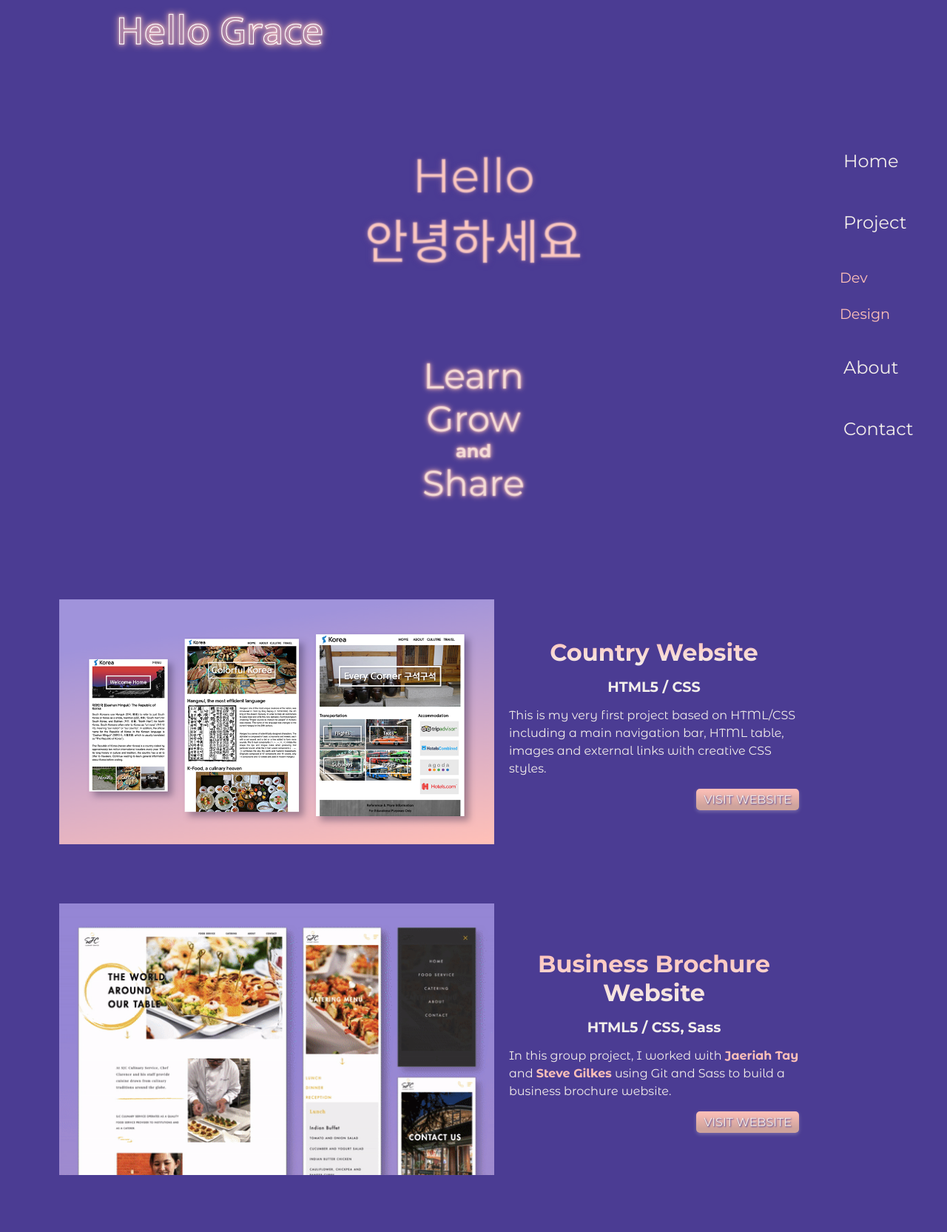
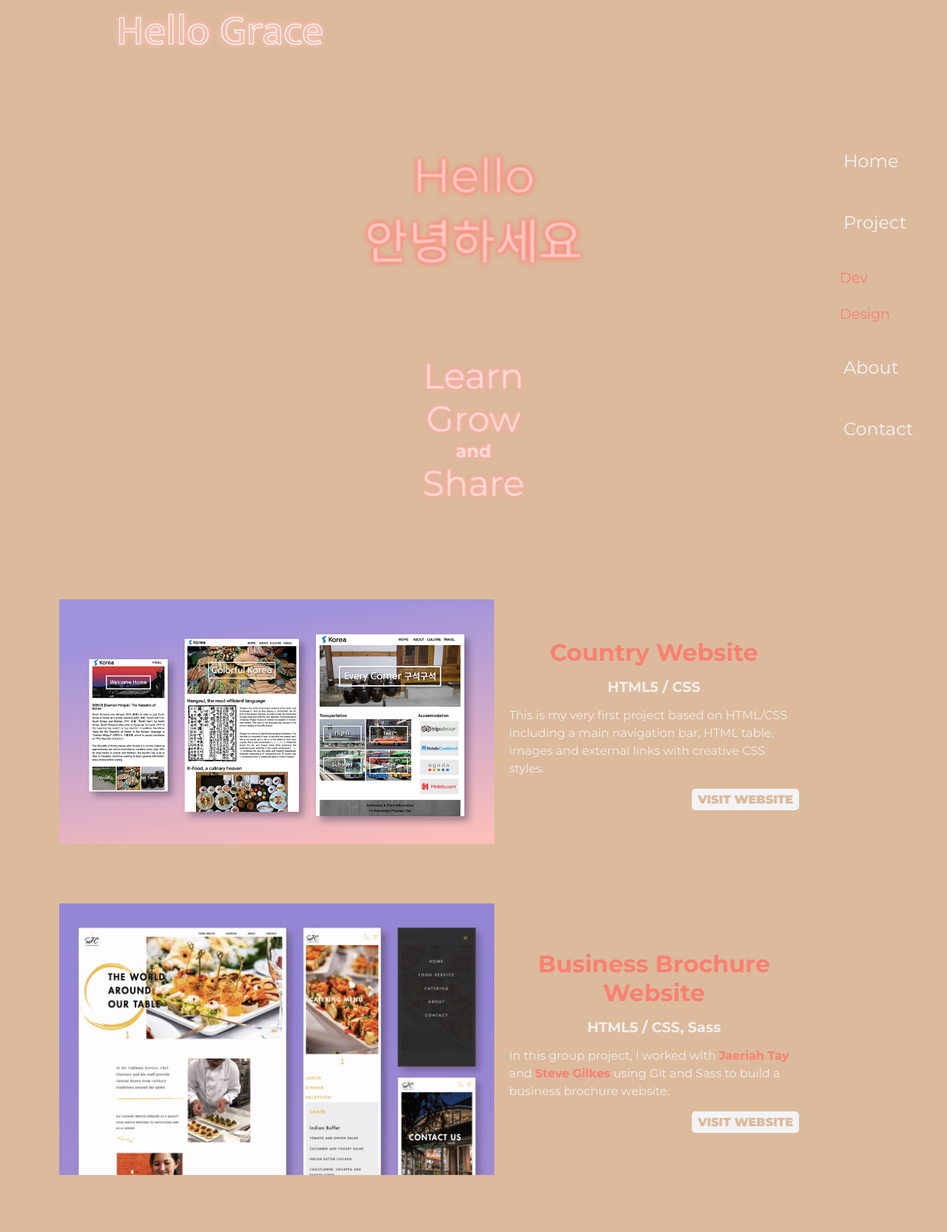
Before and after one commit to hellogracec/grace.github.io, a PHP site: page / in a window 1280 px wide. Shown: the top 1665 px of the page at 74% size. Run offline with PHP 8.4, Linux system fonts and the light colour scheme; some libraries are stand-ins or nearby versions.

Commit message:
Style Big Change

```diff
--- a/scss/defaults/_typography.scss
+++ b/scss/defaults/_typography.scss
@@ -15,7 +15,7 @@ html {
 h1 {
   font-size: 3em;
   text-align: center;
-  background: -webkit-linear-gradient(#ffc0b8, #f3eeea);
+  background: -webkit-linear-gradient($mainColor, #ffc0b8);
   -webkit-background-clip: text;
   -webkit-text-fill-color: transparent;
   margin: 0;
@@ -25,9 +25,7 @@ h1 {
 h2 {
   font-size: 2em;
   text-align: center;
-  background: -webkit-linear-gradient(#ffc0b8, #f3eeea);
-  -webkit-background-clip: text;
-  -webkit-text-fill-color: transparent;
+  color: $mainColor;
   margin: 0;
 }
 
@@ -52,7 +50,8 @@ p {
   line-height: 1.5em;
   margin: 0;
   color: #f3eeea;
-  font-family: $Mont-Alt;
+  font-family: $Mont;
+  font-weight: 400;
 }
 
 footer p {
--- a/scss/site/_banner.scss
+++ b/scss/site/_banner.scss
@@ -35,12 +35,12 @@
 
 @-webkit-keyframes glow {
   from {
-    text-shadow: 0 0 5px #4b3c93, 0 0 10px #4b3c93, 0 0 15px #ffc0b8,
+    text-shadow: 0 0 5px $mainColor, 0 0 10px $mainColor, 0 0 15px #ffc0b8,
       0 0 20px #ffc0b8, 0 0 25px #f3eeea;
   }
   to {
     text-shadow: 0 0 10px #f3eeea, 0 0 15px #f3eeea, 0 0 20px #ffc0b8,
-      0 0 25px #ffc0b8, 0 0 30px #4b3c93;
+      0 0 25px #ffc0b8, 0 0 30px $mainColor;
   }
 }
 
@@ -57,7 +57,7 @@
       0 0 5px #ffc0b8, 0 0 7px #ffc0b8;
   }
   to {
-    text-shadow: 0 0 2px #ffc0b8, 0 0 4px #4b3c93, 0 0 6px #4b3c93,
-      0 0 8px #4b3c93, 0 0 10px #4b3c93;
+    text-shadow: 0 0 2px #ffc0b8, 0 0 4px $mainColor, 0 0 6px $mainColor,
+      0 0 8px $mainColor, 0 0 10px $mainColor;
   }
 }
--- a/scss/site/_body.scss
+++ b/scss/site/_body.scss
@@ -2,30 +2,6 @@
 
 body {
   margin: 10px 0;
-  background: #4b3c93;
+  background: $backgroundColor;
   overflow-x: hidden;
 }
-
-// #386d81,
-// #6989b1,
-// #7e7daf,
-// #827baf,
-// #976cab,
-// #9e63a6,
-// #a658a0,
-// #a8569f,
-// #b06da0,
-// #ce86ae
-
-// background: linear-gradient(
-//   #386d81,
-//   #6989b1,
-//   #827baf,
-//   #976cab,
-//   #9e63a6,
-//   #a658a0,
-//   #a8569f,
-//   #b06da0,
-//   #ce86ae
-// )
-// background-blend-mode: screen;
--- a/scss/site/_footer.scss
+++ b/scss/site/_footer.scss
@@ -30,7 +30,7 @@ footer {
       &:hover,
       &:active,
       &:focus {
-        color: $myPink;
+        color: $mainColor;
       }
     }
   }
--- a/scss/site/_hamburger.scss
+++ b/scss/site/_hamburger.scss
@@ -7,7 +7,7 @@
   .hamburger-wrapper {
     .line {
       height: 5px;
-      background: rgba($myWhite, 0.8);
+      background: rgba($subColor, 0.8);
       margin: 6px;
       border-radius: 5px;
       -webkit-transition: 0.3s ease-in-out;
@@ -30,7 +30,7 @@
 
   &:hover {
     .line {
-      background: rgba($myPink, 0.8);
+      background: rgba($mainColor, 0.8);
     }
   }
 }
@@ -45,7 +45,7 @@
   .hamburger-wrapper {
     .line {
       height: 5px;
-      background: rgba($myWhite, 0.8);
+      background: rgba($subColor, 0.8);
       margin: 6px;
       border-radius: 5px;
       -webkit-transition: 0.3s ease-in-out;
@@ -67,7 +67,7 @@
   }
   &:hover {
     .line {
-      background: rgba($myPink, 0.8);
+      background: rgba($mainColor, 0.8);
     }
   }
 }
--- a/scss/site/_nav.scss
+++ b/scss/site/_nav.scss
@@ -2,7 +2,7 @@
 header nav {
   a {
     display: block;
-    color: $myWhite;
+    color: $subColor;
     font-size: 1.5em;
     // -webkit-transform: rotate(-25deg);
     // -ms-transform: rotate(-25deg);
@@ -34,7 +34,7 @@ header nav {
 
     a {
       font-size: 1.2em;
-      color: $myPink;
+      color: $mainColor;
     }
   }
 }
@@ -101,7 +101,7 @@ header {
     top: 20px;
     right: 30px;
     font-size: 30px;
-    color: $myWhite;
+    color: $subColor;
     -webkit-transition: all 0.4s ease-in-out;
     -o-transition: all 0.4s ease-in-out;
     transition: all 0.4s ease-in-out;
@@ -130,12 +130,12 @@ header {
 
       // Box styles
       a {
-        // border: rgba($myWhite, 0.1) 2px solid;
+        // border: rgba($subColor, 0.1) 2px solid;
         // border-radius: 4px;
         display: inline-block;
         padding: 0 10px;
-        // -webkit-box-shadow: 2px 4px rgba($myWhite, 0.5);
-        // box-shadow: 2px 4px rgba($myWhite, 0.5);
+        // -webkit-box-shadow: 2px 4px rgba($subColor, 0.5);
+        // box-shadow: 2px 4px rgba($subColor, 0.5);
         // line-height: 1.5em;
         -webkit-transition: all 0.3s ease-in-out;
         -o-transition: all 0.3s ease-in-out;
@@ -144,10 +144,7 @@ header {
         &:hover,
         &:focus,
         &:active {
-          opacity: 0.8;
-          // background-color: rgba($myWhite, 0.1);
-          // -webkit-box-shadow: 2px 4px 3px rgba($myWhite, 0.5);
-          // box-shadow: 2px 4px 3px rgba($myWhite, 0.5);
+          text-decoration: underline;
         }
       }
 
@@ -162,12 +159,12 @@ header {
         }
         // Box styles
         a {
-          // border: rgba($myPink, 0.1) 2px solid;
+          // border: rgba($mainColor, 0.1) 2px solid;
           // border-radius: 4px;
           display: inline-block;
           padding: 0 5px;
-          // -webkit-box-shadow: 2px 4px rgba($myPink, 0.5);
-          // box-shadow: 2px 4px rgba($myPink, 0.5);
+          // -webkit-box-shadow: 2px 4px rgba($mainColor, 0.5);
+          // box-shadow: 2px 4px rgba($mainColor, 0.5);
           -webkit-transition: all 0.6s ease-in-out;
           -o-transition: all 0.6s ease-in-out;
           transition: all 0.6s ease-in-out;
@@ -176,9 +173,9 @@ header {
           &:focus,
           &:active {
             opacity: 0.8;
-            // background-color: rgba($myPink, 0.1);
-            // -webkit-box-shadow: 2px 4px 3px rgba($myPink, 0.5);
-            // box-shadow: 2px 4px 3px rgba($myPink, 0.5);
+            // background-color: rgba($mainColor, 0.1);
+            // -webkit-box-shadow: 2px 4px 3px rgba($mainColor, 0.5);
+            // box-shadow: 2px 4px 3px rgba($mainColor, 0.5);
           }
         }
       }
--- a/scss/site/_sectionAbout.scss
+++ b/scss/site/_sectionAbout.scss
@@ -68,7 +68,7 @@
 
 // Clipping Mast
 .more-text {
-  background-color: $myWhite;
+  background-color: $subColor;
   position: relative;
   -webkit-clip-path: circle(20% at 0 50%);
   clip-path: circle(20% at 0 50%);
@@ -78,7 +78,7 @@
   &:hover,
   &:active,
   &:focus {
-    background-color: rgba($myWhite, 0);
+    background-color: rgba($subColor, 0);
     -webkit-clip-path: circle(100% at 50% 50%);
     clip-path: circle(100% at 50% 50%);
   }
@@ -88,7 +88,7 @@
     top: 50%;
     left: 5%;
     transform: translate(-10%, -50%);
-    color: $myPurple;
+    color: $backgroundColor;
     transition: color 0.5s;
   }
 
--- a/scss/site/_sections.scss
+++ b/scss/site/_sections.scss
@@ -68,14 +68,14 @@ section {
 
 .link-team {
   text-decoration: none;
-  color: $myPink;
+  color: $mainColor;
   font-weight: 700;
   transition: all 0.3s ease-in-out;
 
   &:hover,
   &:focus,
   &:active {
-    color: $myWhite;
-    text-shadow: 2px 3px 2px $myPink;
+    color: $subColor;
+    text-shadow: 2px 3px 2px $mainColor;
   }
 }
--- a/scss/specialty/_button.scss
+++ b/scss/specialty/_button.scss
@@ -7,21 +7,10 @@ section {
 
     .btn-more {
       text-transform: uppercase;
-      padding: 5px 10px;
-      color: $myWhite;
-      text-shadow: 1px 1px 2px $myPurple;
-      background: -webkit-gradient(
-        linear,
-        left top,
-        left bottom,
-        from($myPink),
-        color-stop(80%, #cea39c)
-      );
-      background: -webkit-linear-gradient($myPink, #cea39c 80%);
-      background: -o-linear-gradient($myPink, #cea39c 80%);
-      background: linear-gradient($myPink, #cea39c 80%);
-      -webkit-box-shadow: 0 2px 5px #f3eeea45;
-      box-shadow: 0 2px 5px #f3eeea45;
+      font-weight: 900;
+      padding: 5px 8px;
+      color: $backgroundColor;
+      background-color: $subColor;
       border-radius: 5px;
       -webkit-transition: all 0.3s ease-in-out;
       -o-transition: all 0.3s ease-in-out;
@@ -30,9 +19,10 @@ section {
       &:hover,
       &:focus,
       &:active {
-        text-shadow: 2px 2px 3px $myPurple;
-        -webkit-box-shadow: 0 3px 5px #f3eeea45;
-        box-shadow: 0 3px 5px #f3eeea45;
+        color: $mainColor;
+        // text-shadow: 2px 2px 3px $backgroundColor;
+        // -webkit-box-shadow: 0 3px 5px #f3eeea45;
+        // box-shadow: 0 3px 5px #f3eeea45;
       }
     }
   }
--- a/scss/utilities/_variables.scss
+++ b/scss/utilities/_variables.scss
@@ -1,9 +1,9 @@
 // Variables
 
 // Colors
-$myPurple: #4b3c93;
-$myPink: #ffc0b8;
-$myWhite: #f3eeea;
+$backgroundColor: #dcba9c;
+$mainColor: salmon;
+$subColor: #f3f3f5;
 
 // Media Queries
 $desktopMedium: 1250px;
--- a/styles/styles.css
+++ b/styles/styles.css
@@ -23,7 +23,7 @@ html {
 h1 {
   font-size: 3em;
   text-align: center;
-  background: -webkit-linear-gradient(#ffc0b8, #f3eeea);
+  background: -webkit-linear-gradient(salmon, #ffc0b8);
   -webkit-background-clip: text;
   -webkit-text-fill-color: transparent;
   margin: 0;
@@ -32,9 +32,7 @@ h1 {
 h2 {
   font-size: 2em;
   text-align: center;
-  background: -webkit-linear-gradient(#ffc0b8, #f3eeea);
-  -webkit-background-clip: text;
-  -webkit-text-fill-color: transparent;
+  color: salmon;
   margin: 0; }
 
 h3 {
@@ -56,7 +54,8 @@ p {
   line-height: 1.5em;
   margin: 0;
   color: #f3eeea;
-  font-family: "Montserrat Alternates", sans-serif; }
+  font-family: "Montserrat", sans-serif;
+  font-weight: 400; }
 
 footer p {
   font-family: "Montserrat", sans-serif; }
@@ -110,7 +109,7 @@ header {
 
 header nav a {
   display: block;
-  color: #f3eeea;
+  color: #f3f3f5;
   font-size: 1.5em; }
 header nav ul {
   margin: 0;
@@ -126,7 +125,7 @@ header nav ul.list-sub li {
   line-height: 3em; }
 header nav ul.list-sub a {
   font-size: 1.2em;
-  color: #ffc0b8; }
+  color: salmon; }
 
 header .main-nav {
   display: none; }
@@ -177,7 +176,7 @@ header .overlay .closebtn {
   top: 20px;
   right: 30px;
   font-size: 30px;
-  color: #f3eeea;
+  color: #f3f3f5;
   -webkit-transition: all 0.4s ease-in-out;
   -o-transition: all 0.4s ease-in-out;
   transition: all 0.4s ease-in-out; }
@@ -203,7 +202,7 @@ header .overlay .closebtn:hover {
       -o-transition: all 0.3s ease-in-out;
       transition: all 0.3s ease-in-out; }
       header .main-nav a:hover, header .main-nav a:focus, header .main-nav a:active {
-        opacity: 0.8; }
+        text-decoration: underline; }
     header .main-nav ul {
       display: table-cell;
       vertical-align: middle; }
@@ -224,7 +223,7 @@ header .overlay .closebtn:hover {
   cursor: pointer; }
   .hamburger .hamburger-wrapper .line {
     height: 5px;
-    background: rgba(243, 238, 234, 0.8);
+    background: rgba(243, 243, 245, 0.8);
     margin: 6px;
     border-radius: 5px;
     -webkit-transition: 0.3s ease-in-out;
@@ -239,7 +238,7 @@ header .overlay .closebtn:hover {
     width: 20px;
     margin-left: auto; }
   .hamburger:hover .line {
-    background: rgba(255, 192, 184, 0.8); }
+    background: rgba(250, 128, 114, 0.8); }
 
 .overlay button {
   background: transparent;
@@ -249,7 +248,7 @@ header .overlay .closebtn:hover {
   right: -27px; }
   .overlay button .hamburger-wrapper .line {
     height: 5px;
-    background: rgba(243, 238, 234, 0.8);
+    background: rgba(243, 243, 245, 0.8);
     margin: 6px;
     border-radius: 5px;
     -webkit-transition: 0.3s ease-in-out;
@@ -264,11 +263,11 @@ header .overlay .closebtn:hover {
     width: 20px;
     margin-left: auto; }
   .overlay button:hover .line {
-    background: rgba(255, 192, 184, 0.8); }
+    background: rgba(250, 128, 114, 0.8); }
 
 body {
   margin: 10px 0;
-  background: #4b3c93;
+  background: #dcba9c;
   overflow-x: hidden; }
 
 .wrapper {
@@ -309,9 +308,9 @@ body {
 
 @-webkit-keyframes glow {
   from {
-    text-shadow: 0 0 5px #4b3c93, 0 0 10px #4b3c93, 0 0 15px #ffc0b8, 0 0 20px #ffc0b8, 0 0 25px #f3eeea; }
+    text-shadow: 0 0 5px salmon, 0 0 10px salmon, 0 0 15px #ffc0b8, 0 0 20px #ffc0b8, 0 0 25px #f3eeea; }
   to {
-    text-shadow: 0 0 10px #f3eeea, 0 0 15px #f3eeea, 0 0 20px #ffc0b8, 0 0 25px #ffc0b8, 0 0 30px #4b3c93; } }
+    text-shadow: 0 0 10px #f3eeea, 0 0 15px #f3eeea, 0 0 20px #ffc0b8, 0 0 25px #ffc0b8, 0 0 30px salmon; } }
 .banner-sub-title {
   font-weight: 400;
   webkit-animation: glow 1.5s ease-in-out infinite alternate;
@@ -322,7 +321,7 @@ body {
   from {
     text-shadow: 0 0 1px #f3eeea, 0 0 2px #ffc0b8, 0 0 3px #ffc0b8, 0 0 5px #ffc0b8, 0 0 7px #ffc0b8; }
   to {
-    text-shadow: 0 0 2px #ffc0b8, 0 0 4px #4b3c93, 0 0 6px #4b3c93, 0 0 8px #4b3c93, 0 0 10px #4b3c93; } }
+    text-shadow: 0 0 2px #ffc0b8, 0 0 4px salmon, 0 0 6px salmon, 0 0 8px salmon, 0 0 10px salmon; } }
 section .section-media {
   width: 100%;
   object-fit: cover;
@@ -378,12 +377,12 @@ section .section-media {
 
 .link-team {
   text-decoration: none;
-  color: #ffc0b8;
+  color: salmon;
   font-weight: 700;
   transition: all 0.3s ease-in-out; }
   .link-team:hover, .link-team:focus, .link-team:active {
-    color: #f3eeea;
-    text-shadow: 2px 3px 2px #ffc0b8; }
+    color: #f3f3f5;
+    text-shadow: 2px 3px 2px salmon; }
 
 .about-me p {
   margin: 10px 0; }
@@ -432,14 +431,14 @@ section .section-media {
     text-align: left; }
 
 .more-text {
-  background-color: #f3eeea;
+  background-color: #f3f3f5;
   position: relative;
   -webkit-clip-path: circle(20% at 0 50%);
   clip-path: circle(20% at 0 50%);
   cursor: pointer;
   transition: all 0.5s ease-in-out; }
   .more-text:hover, .more-text:active, .more-text:focus {
-    background-color: rgba(243, 238, 234, 0);
+    background-color: rgba(243, 243, 245, 0);
     -webkit-clip-path: circle(100% at 50% 50%);
     clip-path: circle(100% at 50% 50%); }
   .more-text span {
@@ -447,7 +446,7 @@ section .section-media {
     top: 50%;
     left: 5%;
     transform: translate(-10%, -50%);
-    color: #4b3c93;
+    color: #dcba9c;
     transition: color 0.5s; }
   .more-text:hover span {
     color: rgba(255, 255, 255, 0); }
@@ -504,7 +503,7 @@ footer .footer-container {
     color: #f3eeea;
     transition: color 0.3s ease-in-out; }
     footer .footer-container .sns i:hover, footer .footer-container .sns i:active, footer .footer-container .sns i:focus {
-      color: #ffc0b8; }
+      color: salmon; }
 
 section .btn-link {
   display: block;
@@ -512,22 +511,15 @@ section .btn-link {
   margin-top: 20px; }
   section .btn-link .btn-more {
     text-transform: uppercase;
-    padding: 5px 10px;
-    color: #f3eeea;
-    text-shadow: 1px 1px 2px #4b3c93;
-    background: -webkit-gradient(linear, left top, left bottom, from(#ffc0b8), color-stop(80%, #cea39c));
-    background: -webkit-linear-gradient(#ffc0b8, #cea39c 80%);
-    background: -o-linear-gradient(#ffc0b8, #cea39c 80%);
-    background: linear-gradient(#ffc0b8, #cea39c 80%);
-    -webkit-box-shadow: 0 2px 5px #f3eeea45;
-    box-shadow: 0 2px 5px #f3eeea45;
+    font-weight: 900;
+    padding: 5px 8px;
+    color: #dcba9c;
+    background-color: #f3f3f5;
     border-radius: 5px;
     -webkit-transition: all 0.3s ease-in-out;
     -o-transition: all 0.3s ease-in-out;
     transition: all 0.3s ease-in-out; }
     section .btn-link .btn-more:hover, section .btn-link .btn-more:focus, section .btn-link .btn-more:active {
-      text-shadow: 2px 2px 3px #4b3c93;
-      -webkit-box-shadow: 0 3px 5px #f3eeea45;
-      box-shadow: 0 3px 5px #f3eeea45; }
+      color: salmon; }
 
 /*# sourceMappingURL=styles.css.map */
```
Also changed, not shown: 1 other file.
